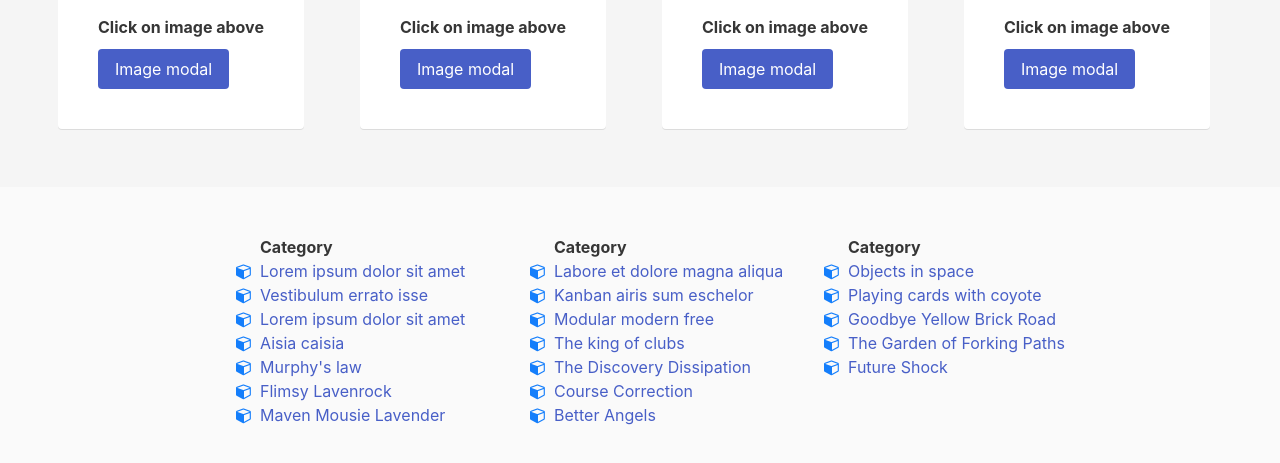
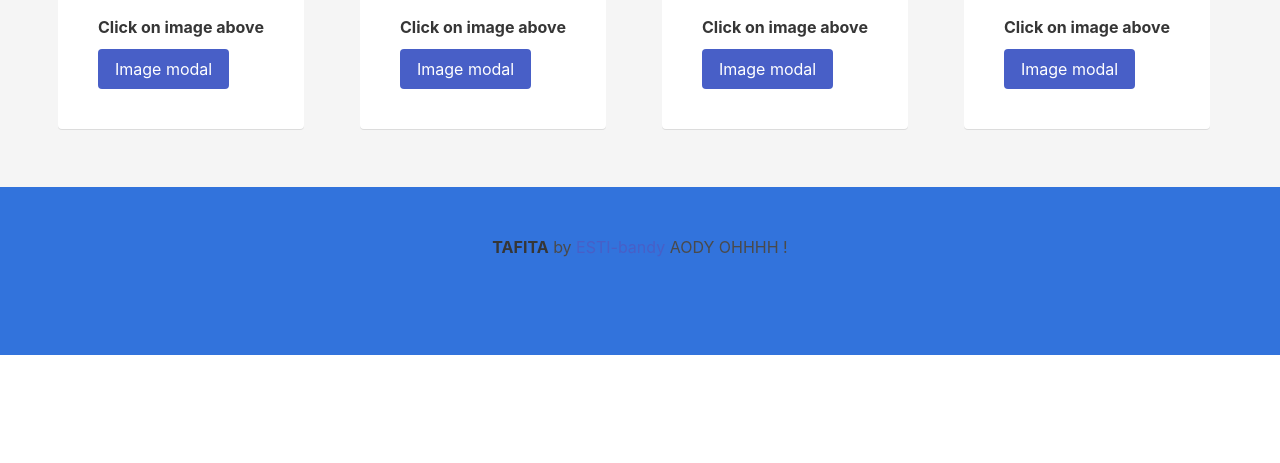
Before and after one commit to team-dev-esti/integration-html, a website built with Parcel: page src/index.html in a window 1280 px wide. Shown: the part 4373-4836 px from the top of the page. After the commit the page ends 4728 px from the top, so only its background shows below. Built offline with nearby package versions, Linux system fonts and the light colour scheme.

Commit message:
qlq_modif3

```diff
--- a/src/index.html
+++ b/src/index.html
@@ -277,6 +277,7 @@
             </div>
         </div>
         <div class="intro column is-8 is-offset-2">
+
             <h2 class="title">Mooc</h2><br>
             <p class="subtitle">Vel fringilla est ullamcorper eget nulla facilisi. Nulla facilisi nullam vehicula ipsum a.
                 Neque egestas congue quisque egestas diam in arcu cursus.</p>
@@ -339,8 +340,6 @@
                                     pellentesque tortor vestibulum ut. Maecenas non massa sem. Etiam finibus odio quis
                                     feugiat facilisis.</p>
                             </div>
-
-=======
                         </article>
                     </div>
                 </div>
@@ -488,46 +487,13 @@
 
     </section>
     <footer class="footer">
-        <div class="container">
-            <div class="columns">
-                <div class="column is-3 is-offset-2">
-                    <h2><strong>Category</strong></h2>
-                    <ul>
-                        <li><a href="#">Lorem ipsum dolor sit amet</a></li>
-                        <li><a href="#">Vestibulum errato isse</a></li>
-                        <li><a href="#">Lorem ipsum dolor sit amet</a></li>
-                        <li><a href="#">Aisia caisia</a></li>
-                        <li><a href="#">Murphy's law</a></li>
-                        <li><a href="#">Flimsy Lavenrock</a></li>
-                        <li><a href="#">Maven Mousie Lavender</a></li>
-                    </ul>
-                </div>
-                <div class="column is-3">
-                    <h2><strong>Category</strong></h2>
-                    <ul>
-                        <li><a href="#">Labore et dolore magna aliqua</a></li>
-                        <li><a href="#">Kanban airis sum eschelor</a></li>
-                        <li><a href="#">Modular modern free</a></li>
-                        <li><a href="#">The king of clubs</a></li>
-                        <li><a href="#">The Discovery Dissipation</a></li>
-                        <li><a href="#">Course Correction</a></li>
-                        <li><a href="#">Better Angels</a></li>
-                    </ul>
-                </div>
-                <div class="column is-4">
-                    <h2><strong>Category</strong></h2>
-                    <ul>
-                        <li><a href="#">Objects in space</a></li>
-                        <li><a href="#">Playing cards with coyote</a></li>
-                        <li><a href="#">Goodbye Yellow Brick Road</a></li>
-                        <li><a href="#">The Garden of Forking Paths</a></li>
-                        <li><a href="#">Future Shock</a></li>
-                    </ul>
-                </div>
-            </div>
+        <div class="content has-text-centered is-link">
+          <p>
+            <strong>TAFITA</strong> by <a href="https://esti.mg/">ESTI-bandy</a> AODY OHHHH !
 
+          </p>
         </div>
-    </footer>
+      </footer>
 
 
 
--- a/src/scss/index.scss
+++ b/src/scss/index.scss
@@ -966,5 +966,10 @@ footer li:before {
     font-family: 'FontAwesome';
     float: left;
     margin-left: -1.5em;
-    color: #147efb;
+    color: #4adff8;
 }
+
+.footer {
+    background-color: #3273dc;
+
+}
```
